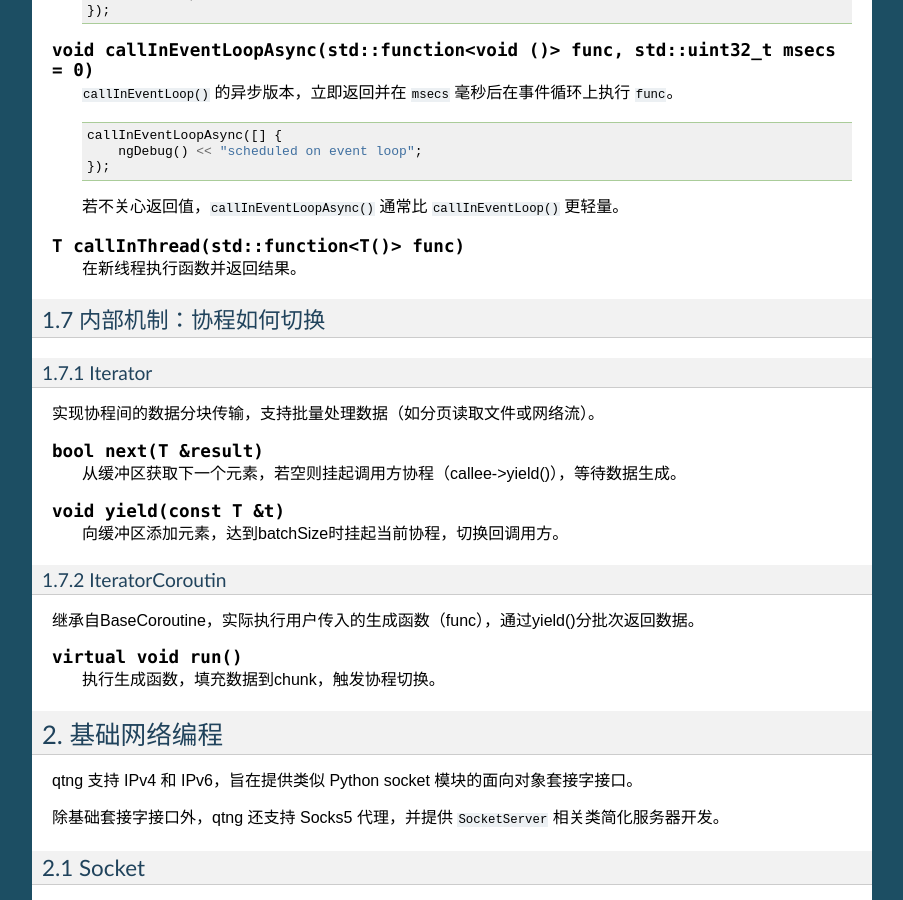
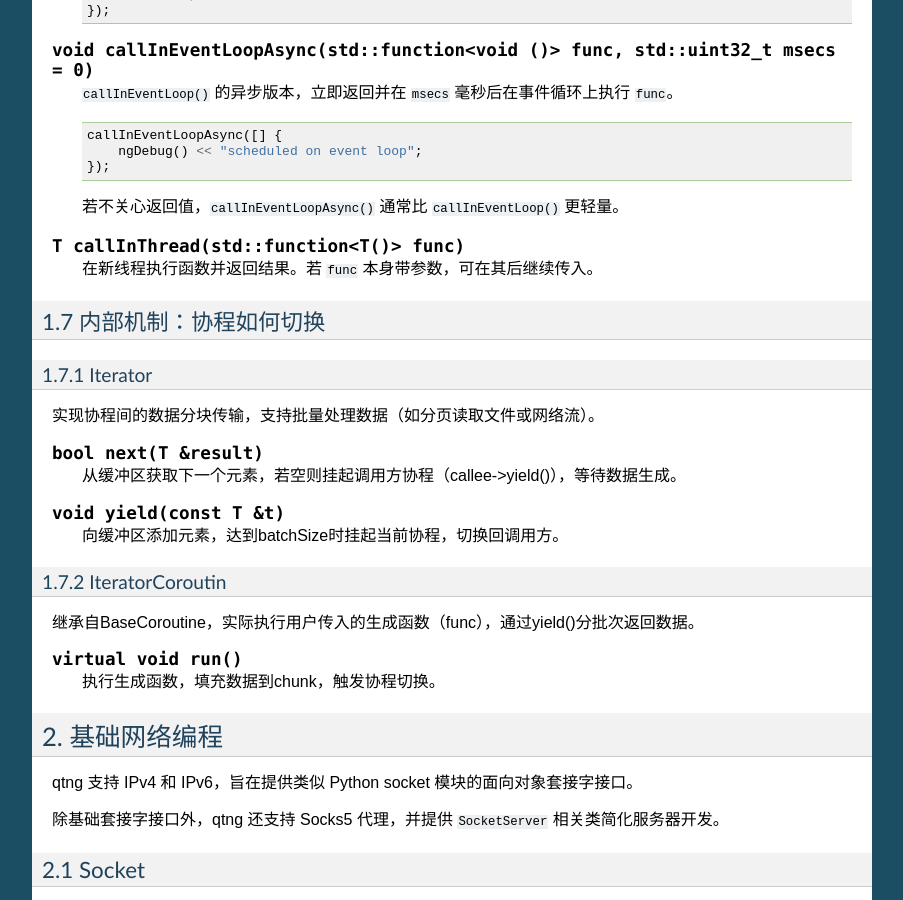
Before and after one commit to hgoldfish/qtng, a Sphinx documentation site: the page built from docs/references.HANS.rst, in a window 1280 px wide and 900 px high, scrolled down 12228 px. Shown: the whole window, without its empty margins (198-1101 px from the left). Built offline with Sphinx 7.4.7, drawn with Linux system fonts in a browser that asks for light colours; some of the changed text lies outside the part shown.

Commit message:
refactor: replace callInThread overloads with a variadic template.
The fixed 1–4 argument overloads (and a mismatched 4-arg signature) limited callers; a pack forwards any arity and keeps Qt/core headers in sync.

```diff
--- a/docs/references.HANS.rst
+++ b/docs/references.HANS.rst
@@ -764,7 +764,7 @@
 
 .. method:: T callInThread(std::function<T()> func)
 
-    在新线程执行函数并返回结果。
+    在新线程执行函数并返回结果。若 ``func`` 本身带参数，可在其后继续传入。
 
 
 1.7 内部机制：协程如何切换
--- a/docs/references.rst
+++ b/docs/references.rst
@@ -769,7 +769,7 @@
 
 .. method:: T callInThread(std::function<T()> func)
 
-    Run ``func`` in a new thread and return its value.
+    Run ``func`` in a new thread and return its value. Extra arguments may be passed when ``func`` itself takes parameters.
 
 
 1.7 The Internal: How Coroutines Switch
```
Also changed, not shown: 2 other files.
